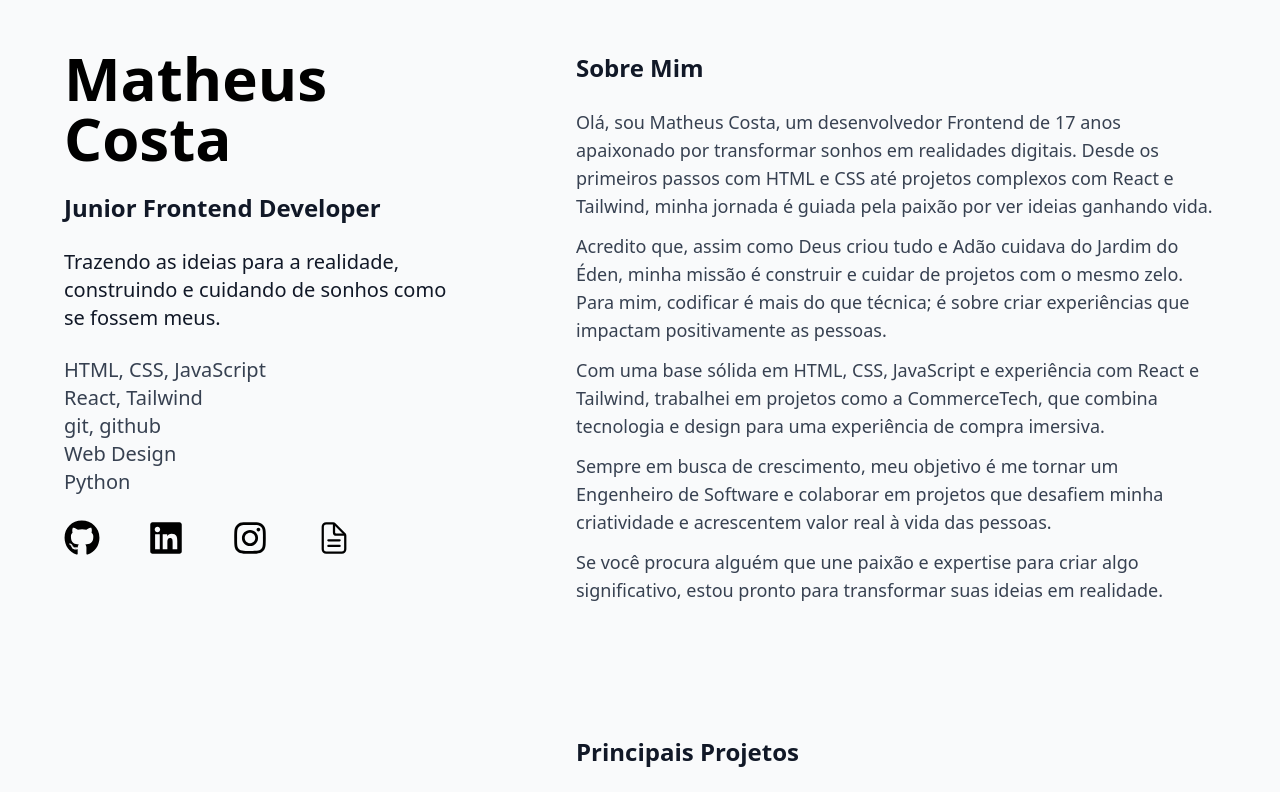
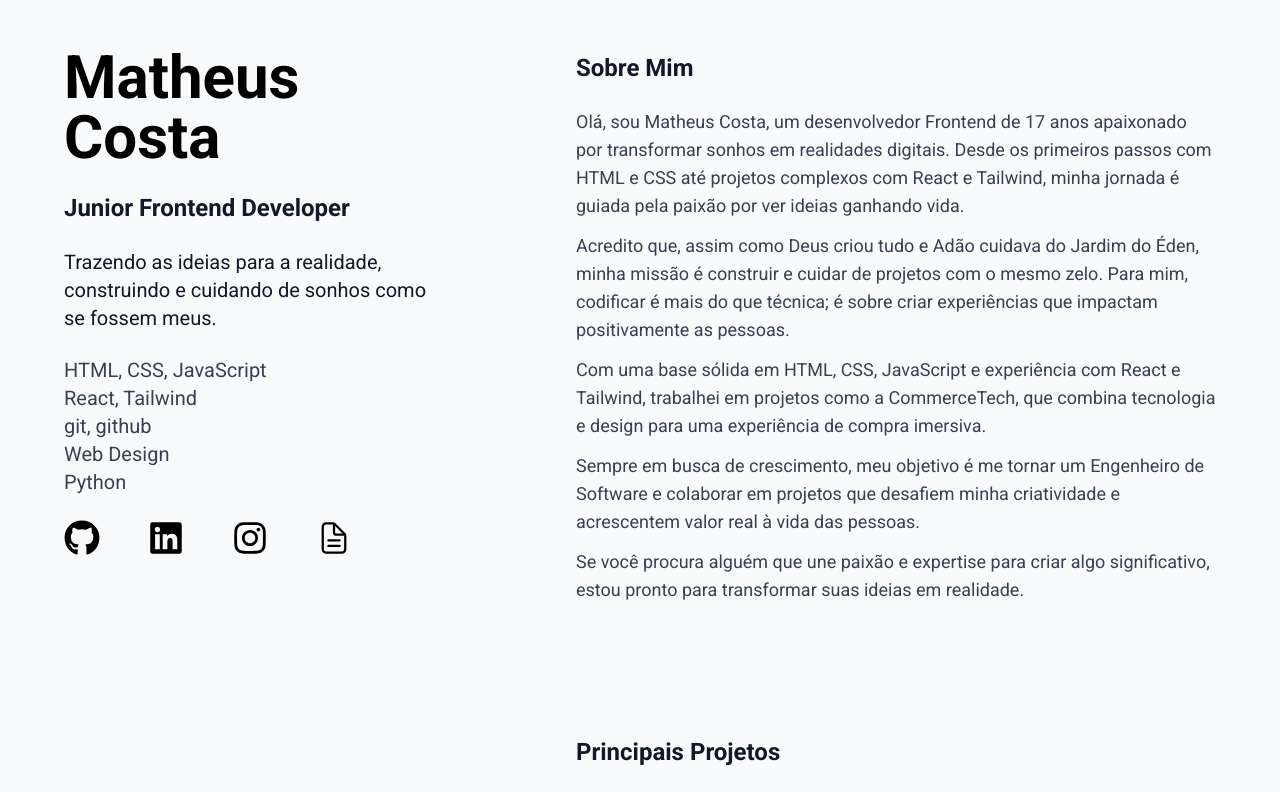
Before and after one commit to MatthewJesus7/Portfolio, a React (Create React App) app in the folder matthew/: page / in a window 1280 px wide. Shown: the top 792 px of the page. Built offline with nearby package versions, Linux system fonts and the light colour scheme.

Commit message:
atualização no nome

```diff
--- a/matthew/public/index.html
+++ b/matthew/public/index.html
@@ -10,34 +10,18 @@
       content="Web site created using create-react-app"
     />
     <link rel="apple-touch-icon" href="%PUBLIC_URL%/logo192.png" />
-    <!--
-      manifest.json provides metadata used when your web app is installed on a
-      user's mobile device or desktop. See https://developers.google.com/web/fundamentals/web-app-manifest/
-    -->
+
     <link rel="manifest" href="%PUBLIC_URL%/manifest.json" />
-    <!--
-      Notice the use of %PUBLIC_URL% in the tags above.
-      It will be replaced with the URL of the `public` folder during the build.
-      Only files inside the `public` folder can be referenced from the HTML.
 
-      Unlike "/favicon.ico" or "favicon.ico", "%PUBLIC_URL%/favicon.ico" will
-      work correctly both with client-side routing and a non-root public URL.
-      Learn how to configure a non-root public URL by running `npm run build`.
-    -->
+
+    <link rel="preconnect" href="https://fonts.googleapis.com">
+    <!-- roboto -->
+    <link rel="preconnect" href="https://fonts.gstatic.com" crossorigin>
+    <link href="https://fonts.googleapis.com/css2?family=Roboto:ital,wght@0,100;0,300;0,400;0,500;0,700;0,900;1,100;1,300;1,400;1,500;1,700;1,900&display=swap" rel="stylesheet">
     <title>Matthew Portfolio</title>
   </head>
   <body>
     <noscript>You need to enable JavaScript to run this app.</noscript>
     <div id="root"></div>
-    <!--
-      This HTML file is a template.
-      If you open it directly in the browser, you will see an empty page.
-
-      You can add webfonts, meta tags, or analytics to this file.
-      The build step will place the bundled scripts into the <body> tag.
-
-      To begin the development, run `npm start` or `yarn start`.
-      To create a production bundle, use `npm run build` or `yarn build`.
-    -->
   </body>
 </html>
--- a/matthew/src/App.jsx
+++ b/matthew/src/App.jsx
@@ -6,7 +6,7 @@
 
 function App() {
   return (
-    <div className="App bg-gray-50 selection:text-gray-500 overflow-x-hidden">
+    <div className="App bg-gray-50 selection:text-gray-500 overflow-x-hidden font-['roboto']">
 
       <Main></Main>
 
```
